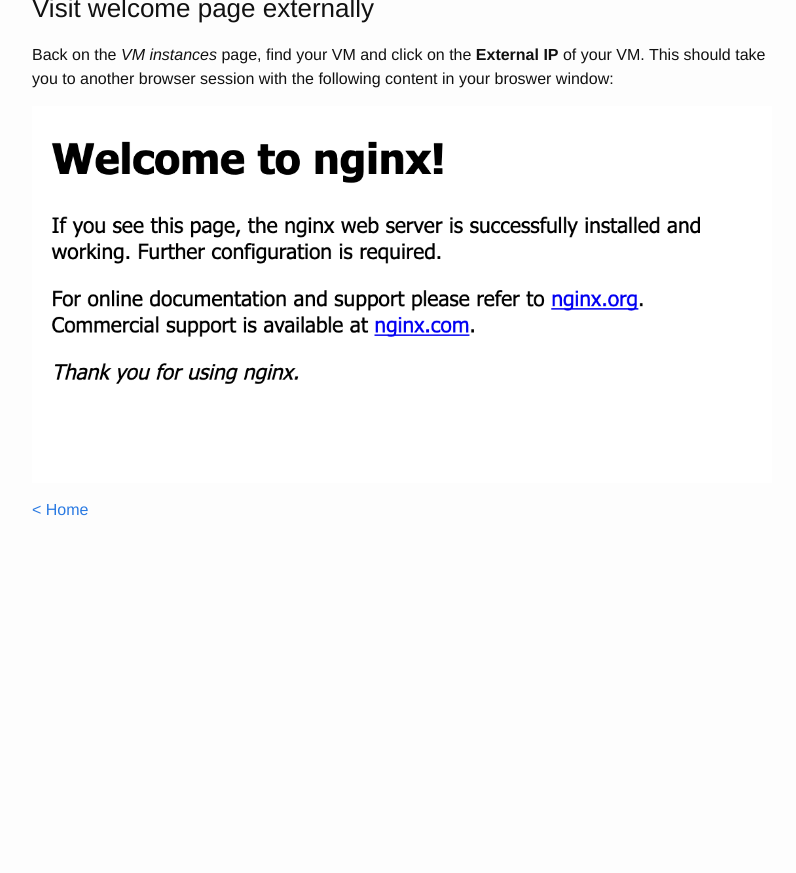
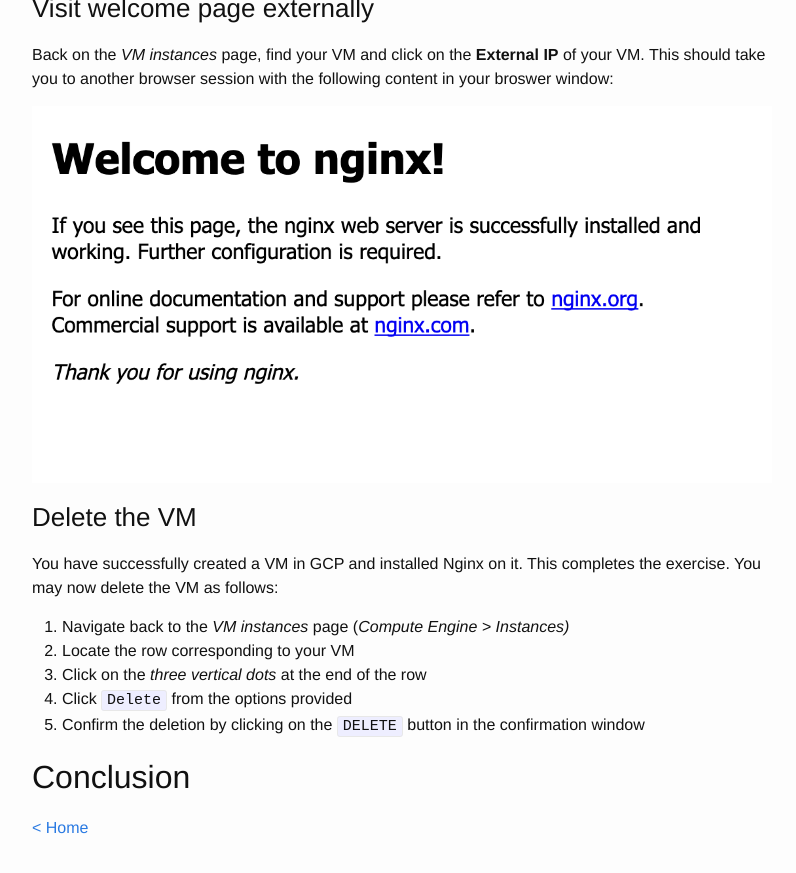
Before and after one commit to mixpix3ls/mixpix3ls.github.io, a Jekyll site: the page built from _posts/2019-05-13-gcp-virtual-machines.markdown, in a window 1280 px wide and 900 px high, scrolled down 2788 px. Shown: the top 873 px of the window, without its empty margins (238-1034 px from the left). Built offline with Jekyll 4.4.1, drawn with Linux system fonts in a browser that asks for light colours; before the commit the page ends 3370 px from its top, so only the background shows below that.

Commit message:
GCP VM content

```diff
--- a/_posts/2019-05-13-gcp-virtual-machines.markdown
+++ b/_posts/2019-05-13-gcp-virtual-machines.markdown
@@ -118,4 +118,18 @@ Back on the *VM instances* page, find your VM and click on the **External IP**
 
 ![Nginx welcome content](/assets/NginxWelcome.png)
 
+### Delete the VM
+
+You have successfully created a VM in GCP and installed Nginx on it. This completes the exercise. You may now delete the VM as follows:
+
+1. Navigate back to the *VM instances* page (*Compute Engine > Instances)*
+2. Locate the row corresponding to your VM
+3. Click on the *three vertical dots* at the end of the row
+4. Click `Delete` from the options provided
+5. Confirm the deletion by clicking on the `DELETE` button in the confirmation window
+
+## Conclusion
+
+
+
 [Google Cloud Console]: https://console.cloud.google.com
```
